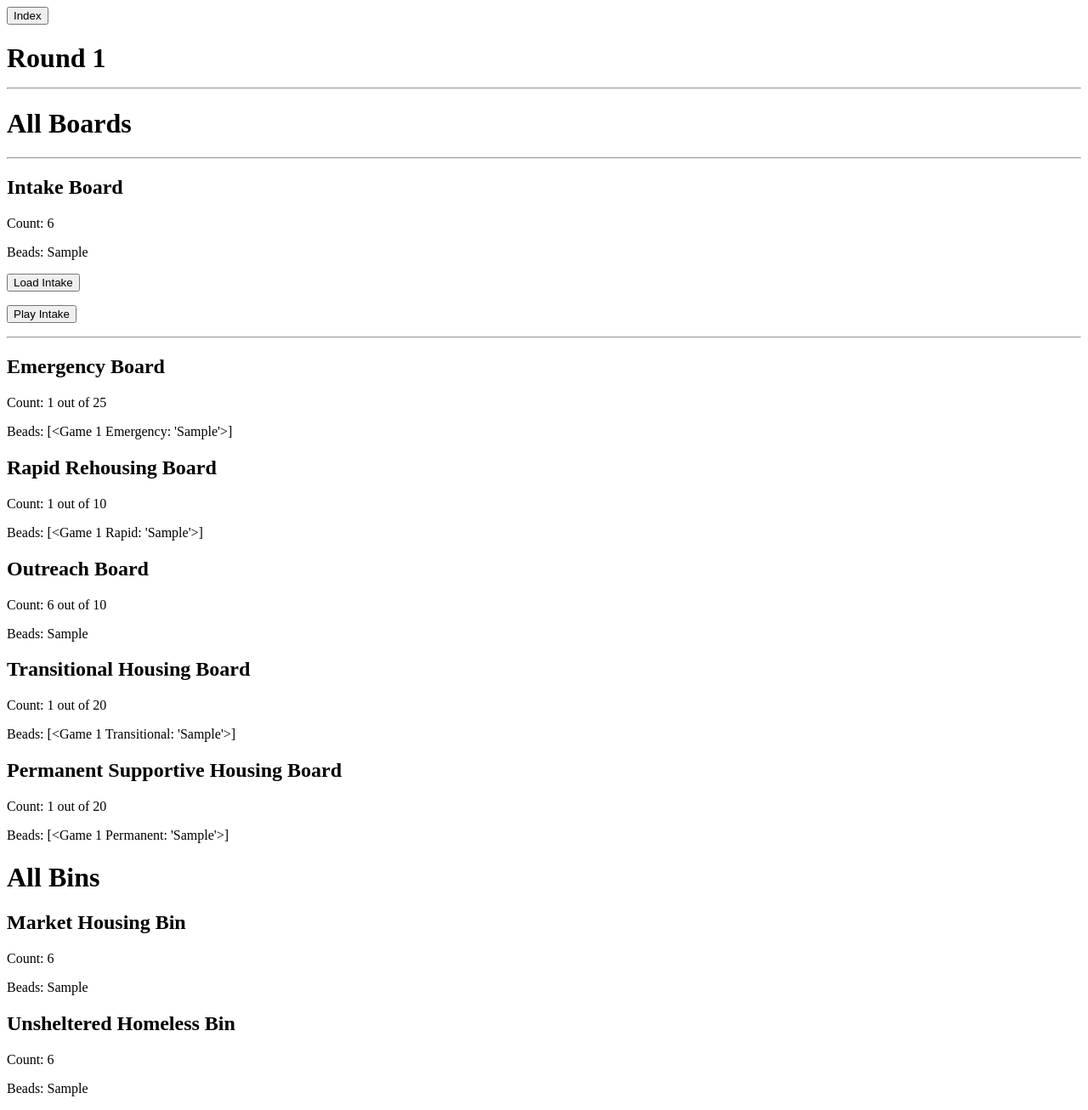
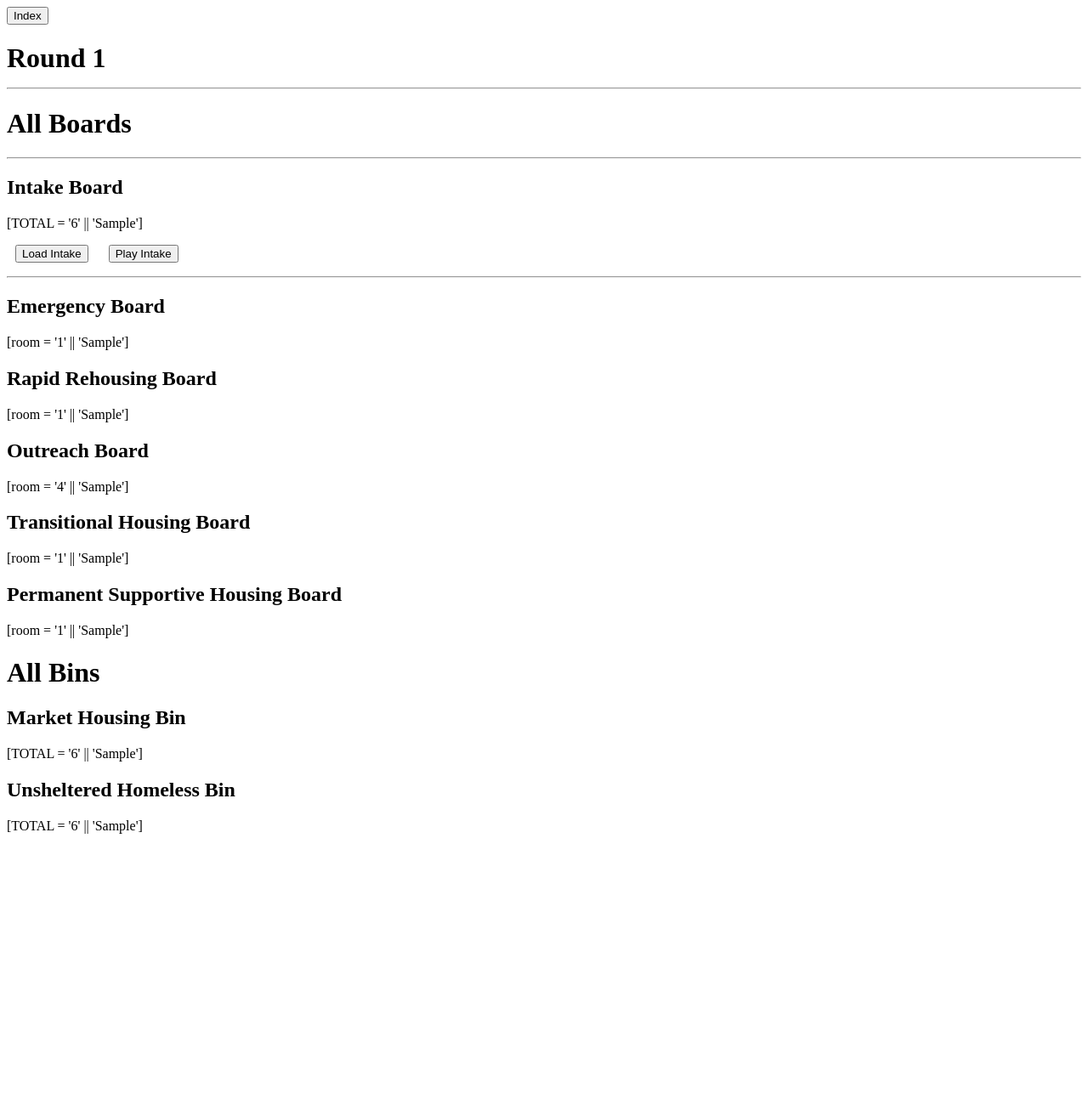
Before and after one commit to jlyden/naeh-game, a Flask app: page /status/1 in a window 1280 px wide. Shown: the whole page at 85% size. After the commit the page ends 981 px from the top, so only its background shows below. Run offline with Flask 2, Linux system fonts and the light colour scheme; tables that the repository leaves empty hold one stand-in row (values such as "Sample post").

Commit message:
About to move to single table again - sigh

```diff
--- a/flask/app/models.py
+++ b/flask/app/models.py
@@ -39,9 +39,10 @@ class Emergency(db.Model):
     game_id         = db.Column(db.Integer, db.ForeignKey('game.id'))
     board           = db.Column(db.ARRAY(db.Integer), default=EMERGENCY_START)
     maximum         = db.Column(db.Integer, default=25)
+    room            = db.Column(db.Integer, default=5)
 
     def __repr__(self):
-        return "<Game %r Emergency: %r>" % (self.game_id, str(self.board))
+        return "room = %r || %r" % (str(self.room), str(self.board))
 
 
 class Rapid(db.Model):
@@ -49,9 +50,10 @@ class Rapid(db.Model):
     game_id         = db.Column(db.Integer, db.ForeignKey('game.id'))
     board           = db.Column(db.ARRAY(db.Integer), default=RAPID_START)
     maximum         = db.Column(db.Integer, default=10)
+    room            = db.Column(db.Integer, default=0)
 
     def __repr__(self):
-        return "<Game %r Rapid: %r>" % (self.game_id, str(self.board))
+        return "room = %r || %r" % (str(self.room), str(self.board))
 
 
 class Transitional(db.Model):
@@ -59,9 +61,10 @@ class Transitional(db.Model):
     game_id         = db.Column(db.Integer, db.ForeignKey('game.id'))
     board           = db.Column(db.ARRAY(db.Integer), default=TRANSITIONAL_START)
     maximum         = db.Column(db.Integer, default=20)
+    room            = db.Column(db.Integer, default=4)
 
     def __repr__(self):
-        return "<Game %r Transitional: %r>" % (self.game_id, str(self.board))
+        return "room = %r || %r" % (str(self.room), str(self.board))
 
 
 class Permanent(db.Model):
@@ -69,9 +72,10 @@ class Permanent(db.Model):
     game_id         = db.Column(db.Integer, db.ForeignKey('game.id'))
     board           = db.Column(db.ARRAY(db.Integer), default=PERMANENT_START)
     maximum         = db.Column(db.Integer, default=20)
+    room            = db.Column(db.Integer, default=0)
 
     def __repr__(self):
-        return "<Game %r Permanent: %r>" % (self.game_id, str(self.board))
+        return "room = %r || %r" % (str(self.room), str(self.board))
 
 
 class Score(db.Model):
--- a/flask/app/templates/index.html
+++ b/flask/app/templates/index.html
@@ -3,7 +3,7 @@
 {% block content %}
   <h1>Begin a New Game</h1>
   <form action="" method="POST" name="new_game">
-    <p><input type="submit" value="Let's Go!" /></p>
+    <p><input type="submit" value="New Game" /></p>
   </form>
 
   <h1>Games in Progress</h1>
--- a/flask/app/templates/status.html
+++ b/flask/app/templates/status.html
@@ -14,52 +14,43 @@
 <hr>
 
 <h2>Intake Board</h2>
-<p>Count: {{ this_game.intake|length }}</p>
-<p>Beads: {{ this_game.intake }}</p>
+<p>[TOTAL = '{{ this_game.intake|length }}' || '{{ this_game.intake }}']</p>
 
 <p>
+<span style="padding:10;">
     <a href="{{ url_for('load_intake', game_id=this_game.id) }}">
-        <button>Load Intake</button>
-    </a>
-</p>
-
-<p>
+        <button>Load Intake</button></a>
+</span>
+<span style="padding:10;">
     <a href="{{ url_for('play_intake', game_id=this_game.id) }}">
-        <button>Play Intake</button>
-    </a>
+        <button>Play Intake</button></a>
+</span>
 </p>
 
 <hr>
 
 <h2>Emergency Board</h2>
-<p>Count: {{ this_game.emergency|length }} out of 25</p>
-<p>Beads: {{ this_game.emergency }}</p>
+<p>{{ this_game.emergency }}</p>
 
 <h2>Rapid Rehousing Board</h2>
-<p>Count: {{ this_game.rapid|length }} out of 10</p>
-<p>Beads: {{ this_game.rapid }}</p>
+<p>{{ this_game.rapid }}</p>
 
 <h2>Outreach Board</h2>
-<p>Count: {{ this_game.outreach|length }} out of 10</p>
-<p>Beads: {{ this_game.outreach }}</p>
+<p>[room = '{{ 10 - (this_game.outreach|length) }}' || '{{ this_game.outreach }}']</p>
 
 <h2>Transitional Housing Board</h2>
-<p>Count: {{ this_game.transitional|length }} out of 20</p>
-<p>Beads: {{ this_game.transitional }}</p>
+<p>{{ this_game.transitional }}</p>
 
 <h2>Permanent Supportive Housing Board</h2>
-<p>Count: {{ this_game.permanent|length }} out of 20</p>
-<p>Beads: {{ this_game.permanent }}</p>
+<p>{{ this_game.permanent }}</p>
 
 <h1>All Bins</h1>
 
 <h2>Market Housing Bin</h2>
-<p>Count: {{ this_game.market|length }}</p>
-<p>Beads: {{ this_game.market }}</p>
+<p>[TOTAL = '{{ this_game.market|length }}' || '{{ this_game.market }}']</p>
 
 <h2>Unsheltered Homeless Bin</h2>
-<p>Count: {{ this_game.unsheltered|length }}</p>
-<p>Beads: {{ this_game.unsheltered }}</p>
+<p>[TOTAL = '{{ this_game.unsheltered|length }}' || '{{ this_game.unsheltered }}']</p>
 
 {% endif %}
 {% endblock %}
--- a/flask/app/utils.py
+++ b/flask/app/utils.py
@@ -25,6 +25,7 @@ def move_beads(number, from_board, to_board):
 
 
 def find_room(board, board_max):
+    print('max=' + str(board_max) + ', len=' + str(len(board)))
     room = board_max - len(board)
     return room
 
@@ -42,7 +43,6 @@ def use_room(room, beads, from_board, to_board):
 def single_board_transfer(beads, from_board, to_board, to_board_max):
     room = find_room(to_board, to_board_max)
     if room is 0:
-        flash("No room!")
         extra = beads
     else:
         extra, from_board, to_board = use_room(room, beads, from_board,
--- a/flask/app/views.py
+++ b/flask/app/views.py
@@ -9,8 +9,16 @@ def index():
     if request.method == 'POST':
         new_game = Game()
         db.session.add(new_game)
+        new_game = Game.query.order_by(Game.start_datetime.desc()).first()
+        emergency = Emergency(game_id=new_game.id)
+        rapid = Rapid(game_id=new_game.id)
+        transitional = Transitional(game_id=new_game.id)
+        permanent = Permanent(game_id=new_game.id)
+        db.session.add(emergency)
+        db.session.add(rapid)
+        db.session.add(transitional)
+        db.session.add(permanent)
         db.session.commit()
-        new_game = Game.query.order_by(Game.start_datetime.desc()).first()
         return redirect(url_for('status', game_id=new_game.id))
     elif request.method == 'GET':
         recent_games = Game.query.order_by(Game.start_datetime.desc()).limit(5)
@@ -29,12 +37,12 @@ def load_intake(game_id):
 
     # Validation: Only load intake board after end of previous round
     if not this_game.round_over:
-        flash('Only fill intake board once per round.', 'error')
+        flash('Only load intake board once per round.', 'error')
     elif this_game.intake:
-        flash('Only fill intake board once per round.', 'error')
+        flash('Only load intake board once per round.', 'error')
     # If already at round 5, round 6 would be started by load_intake
     elif this_game.round_count > 4:
-        flash('Only fill intake board once per round.', 'error')
+        flash('Only load intake board once per round.', 'error')
     else:
         collection, available = get_random_bead(50, this_game.available)
         this_game.intake = collection
@@ -43,6 +51,7 @@ def load_intake(game_id):
         # Now the round has begun, so up-counter and toggle flag
         this_game.round_count += 1
         this_game.round_over = False
+        db.session.add(this_game)
         db.session.commit()
 
     return redirect(url_for('status', game_id=this_game.id))
@@ -52,51 +61,69 @@ def load_intake(game_id):
 def play_intake(game_id):
     this_game = Game.query.get_or_404(int(game_id))
 
+    # Validation
     if not this_game.intake:
-        flash('Load intake board first!', 'error')
+        flash('Load intake board to start round.', 'error')
+    elif this_game.round_over:
+        flash('Load intake board to start round.', 'error')
     else:
-        emergency = Emergency.query.filter_by(game_id=game_id).first()
-        surplus, this_game.intake,\
-            emergency.board = single_board_transfer(10, this_game.intake,
-                                                    emergency.board,
-                                                    emergency.maximum)
-        print('After emergency, ' + str(surplus) + 'extra beads')
+        intake = this_game.intake
+        unsheltered = this_game.unsheltered
 
-        this_game.intake,\
-            this_game.unsheltered = move_beads(10, this_game.intake,
-                                               this_game.unsheltered)
+        this_emergency = db.session.query(
+            Emergency).filter_by(game_id=game_id).first()
+        surplus, intake,\
+            emergency = single_board_transfer(10, intake,
+                                              this_emergency.board,
+                                              this_emergency.maximum)
+        print('after load, this_emergency.board=' + str(emergency))
 
-        extra, this_game.intake,\
-            emergency.board = single_board_transfer(30, this_game.intake,
-                                                    emergency.board,
-                                                    emergency.maximum)
-        print('After emergency #2, ' + str(extra) + 'extra beads')
+        this_emergency.board = emergency
+        db.session.add(this_emergency)
+        db.session.commit()
+        print('After emergency, ' + str(surplus) + ' extra beads')
 
-        rapid = Rapid.query.filter_by(game_id=game_id).first()
-        extra, this_game.intake,\
-            rapid.board = single_board_transfer(extra, this_game.intake,
-                                                rapid.board,
-                                                rapid.maximum)
-        print('After rapid, ' + str(extra) + 'extra beads')
+        intake, unsheltered = move_beads(10, intake, unsheltered)
 
-        transitional = Transitional.query.filter_by(game_id=game_id).first()
-        extra, this_game.intake,\
-            transitional.board = single_board_transfer(extra, this_game.intake,
-                                                       transitional.board,
-                                                       transitional.maximum)
-        print('After transitional, ' + str(extra) + 'extra beads')
+        # extra, intake,\
+        #     emergency.board = single_board_transfer(30, intake,
+        #                                             emergency.board,
+        #                                             emergency.maximum)
+        # db.session.add(emergency)
+        # print('After emergency #2, ' + str(extra) + ' extra beads')
 
-        permanent = Permanent.query.filter_by(game_id=game_id).first()
-        extra, this_game.intake,\
-            permanent.board = single_board_transfer(extra, this_game.intake,
-                                                    permanent.board,
-                                                    permanent.maximum)
-        print('After permanent, ' + str(extra) + 'extra beads')
+        # rapid = Rapid.query.filter_by(game_id=game_id).first()
+        # extra, intake, rapid.board = single_board_transfer(extra, intake,
+        #                                                    rapid.board,
+        #                                                    rapid.maximum)
+        # db.session.add(rapid)
+        # print('After rapid, ' + str(extra) + ' extra beads')
 
-        surplus += extra
-        this_game.intake,\
-            this_game.unsheltered = move_beads(surplus, this_game.intake,
-                                               this_game.unsheltered)
-        print('Intake = ' + len(this_game.intake) + 'beads')
+        # transitional = Transitional.query.filter_by(game_id=game_id).first()
+        # extra, intake,\
+        #     transitional.board = single_board_transfer(extra, intake,
+        #                                                transitional.board,
+        #                                                transitional.maximum)
+        # db.session.add(transitional)
+        # print('After transitional, ' + str(extra) + ' extra beads')
+
+        # permanent = Permanent.query.filter_by(game_id=game_id).first()
+        # extra, intake,\
+        #     permanent.board = single_board_transfer(extra, intake,
+        #                                             permanent.board,
+        #                                             permanent.maximum)
+        # db.session.add(permanent)
+        # print('After permanent, ' + str(extra) + ' extra beads')
+
+        # surplus += extra
+        # print('Move ' + str(surplus) + ' beads to unsheltered')
+        # intake, unsheltered = move_beads(surplus, intake, unsheltered)
+
+        this_game.intake = intake
+        this_game.unsheltered = unsheltered
+        db.session.add(this_game)
+        print('Intake = ' + str(len(this_game.intake)) + ' beads')
+
         db.session.commit()
-    return redirect(url_for('status', game_id=game_id))
+
+    return redirect(url_for('status', game_id=this_game.id))
--- a/flask/migrations/versions/e3dc22ac96f0_.py
+++ b/flask/migrations/versions/f9d383bb25e9_.py
@@ -1,8 +1,8 @@
 """empty message
 
-Revision ID: e3dc22ac96f0
+Revision ID: f9d383bb25e9
 Revises:
-Create Date: 2017-03-28 01:09:58.340169
+Create Date: 2017-03-28 09:33:15.691808
 
 """
 from alembic import op
@@ -10,7 +10,7 @@ import sqlalchemy as sa
 
 
 # revision identifiers, used by Alembic.
-revision = 'e3dc22ac96f0'
+revision = 'f9d383bb25e9'
 down_revision = None
 branch_labels = None
 depends_on = None
```
Also changed, not shown: flask/migrations/versions/0c7c1459e19e_.py (added, +34 -0 lines).
